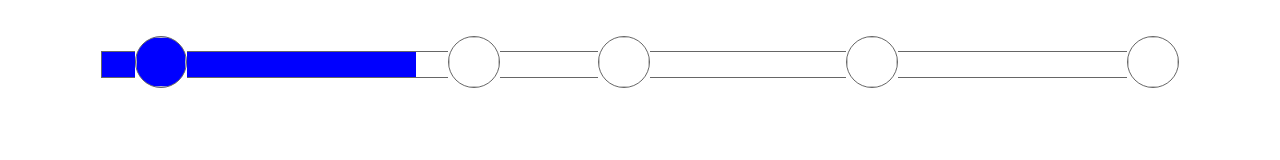
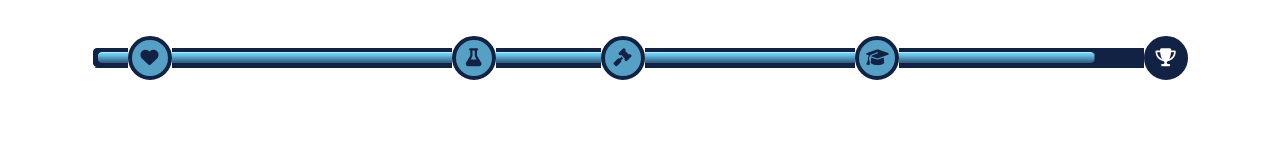
Before and after one commit to mgolebiowski/s_proj_rekr, a website built with webpack: page index.html in a window 1280 px wide. Built offline with nearby package versions, Linux system fonts and the light colour scheme.

Commit message:
graphics, css adjustments

```diff
--- a/dev/app.js
+++ b/dev/app.js
@@ -2,14 +2,14 @@ var Timeline = require("./timeline");
 var TimelineHTML = require('./timelineHTML');
 import $ from 'jquery';
 
-var dTab = [["02.06.2015","lorem ipsum dolor sit amet","a"],
-            ["11.06.2015","lorem ipsum dolor sit amet","a"],
-            ["15.06.2015","lorem ipsum dolor sit amet","a"],
-            ["22.06.2015","lorem ipsum dolor sit amet","a"],
-            ["30.06.2015","lorem ipsum dolor sit amet","a"]];
+var dTab = [["02.06.2015","lorem ipsum dolor sit amet","fa-heart"],
+            ["11.06.2015","lorem ipsum dolor sit amet","fa-flask"],
+            ["15.06.2015","lorem ipsum dolor sit amet","fa-gavel"],
+            ["22.06.2015","lorem ipsum dolor sit amet","fa-graduation-cap"],
+            ["30.06.2015","lorem ipsum dolor sit amet","fa-trophy"]];
 var sDate = new Date("6-01-2015");
 var eDate = new Date("6-30-2015");
-var cDate = new Date("6-10-2015");
+var cDate = new Date("6-28-2015");
 
 var t = new Timeline(dTab, sDate, eDate, cDate);
 var rootEl = $("#app");
@@ -18,12 +18,12 @@ tHTML.init();
 
 const onWidthChange = function(){
   let newWidth = $( window ).width();
-  if(newWidth > 700){
+  if(newWidth >= 700){
     let childNum = rootEl.find($(".timeline")).children().length;
     let ulWidth = rootEl.find($(".timeline")).width();
     let eventsNum = rootEl.find($(".timeline")).find(".event").length + rootEl.find($(".timeline")).find(".pevent").length;
-    let eventWidth = rootEl.find($(".timeline")).find(".event").width();
-    let liWidth = (ulWidth-eventsNum*eventWidth)/childNum;
+    let eventWidth = 36;
+    let liWidth = Math.floor((ulWidth-eventsNum*eventWidth)/childNum);
     rootEl.find($(".noevent")).width(liWidth);
 
   }
--- a/dev/styles.scss
+++ b/dev/styles.scss
@@ -12,13 +12,21 @@
     list-style-type: none;
     display:block;
     padding: 0;
-    img{
-      width:50px;
-      height: 50px;
-      border: 1px solid #666;
+    i{
+      width:36px;
+      height: 36px;
+      font-size:18px;
+      border: 4px solid #122244;
       border-radius: 50%;
       float: left;
       margin-right: 20px;
+      line-height: 36px;
+      &:before{
+        margin-left: 9px;
+      }
+      &.fa-graduation-cap:before{
+        margin-left: 2px; //icon is weirdly placed
+      }
     }
     p.date{
       font-weight: bold;
@@ -42,35 +50,55 @@
     li{
       display:inline-block!important;
       vertical-align: middle;
-      border-top: 1px solid #666;
-      border-bottom: 1px solid #666;
-      img{
+      background-position-y: top!important;
+      i{
         margin: 0;
         float: none;
+        &:before{
+          margin-left: 0;
+        }
       }
       p{
         display:none;
       }
+      &.past{
+        background-image: url("el.png");
+      }
+      &.future{
+        background-image: url("elem.png");
+      }
+      &.current{
+        background-image: url("curr.png");
+        background-position: center;
+
+      }
       &:first-child{
-        border-left: 1px solid #666;
+        background-image: url("first.png");
+        background-position: left;
       }
       &:last-child.future{
-        border-right: 1px solid #666;
+        background-image: url("last.png");
+        background-position: right;
       }
+
       &.pevent{
         border:none;
-        img{
-          background-color: blue;
+        border-radius: 50%;
+        i{
+          background-color: #56a0c6;
+          color: #122244;
         }
       }
       &.event{
         border:none;
+        border-radius: 50%;
+        i{
+          background-color: #122244;
+          color: #ffffff;
+        }
       }
       &.past, &.future, &.current {
-        height:25px;
-      }
-      &.past{
-        background-color: blue;
+        height:20px;
       }
     }
   }
--- a/dev/timelineHTML.js
+++ b/dev/timelineHTML.js
@@ -17,7 +17,7 @@ TimelineHTML.prototype.init = function(){
       el.attr("data-img-class",day.icon);
 
       let desc = $("<div></div>");
-      desc.append("<img class=\""+ day.icon +"\">");
+      desc.append("<i class=\"fa "+ day.icon +"\">");
       desc.append("<p class=\"date\">"+ day.date +"</p>");
       desc.append("<p class=\"name\">"+ day.name +"</p>");
       el.append(desc);
--- a/index.html
+++ b/index.html
@@ -17,5 +17,6 @@
 
 		</div>
 		<script src="dist/bundle.js"></script>
+    <script src="https://use.fontawesome.com/fc547d8e1f.js"></script>
 	</body>
 </html>
--- a/webpack.config.js
+++ b/webpack.config.js
@@ -25,7 +25,12 @@ module.exports = {
 			})
 		},
 		{ test: /\.css$/, use: ExtractTextPlugin.extract({ fallback: "style-loader",use:{loader:'css-loader', options: {minimize: true}}})}
-	  ],
+    ,
+    {
+        test: /\.png$/,
+        loader: "file-loader"
+    }
+    ],
 	},
   output: {
     path: path.resolve(__dirname, 'dist'),
```
Also changed, not shown: dev/curr.png (added), dev/el.png (added), dev/elem.png (added), dev/first.png (added), dev/last.png (added), dist/12550c67ffbc9d0ac8b13bd93e515296.png (added), dist/4dfb071f00905279a6019b62048663af.png (added), dist/6aa213d4a296c0098734f7718300513f.png (added), dist/76414cc16864a62c12cf960394a7594e.png (added), dist/8f86f4b252c56866738688b89971bddb.png (added), dist/94e70a175c253d354a836c1000102b5c.png (added), dist/bundle.js, dist/styles.css.
